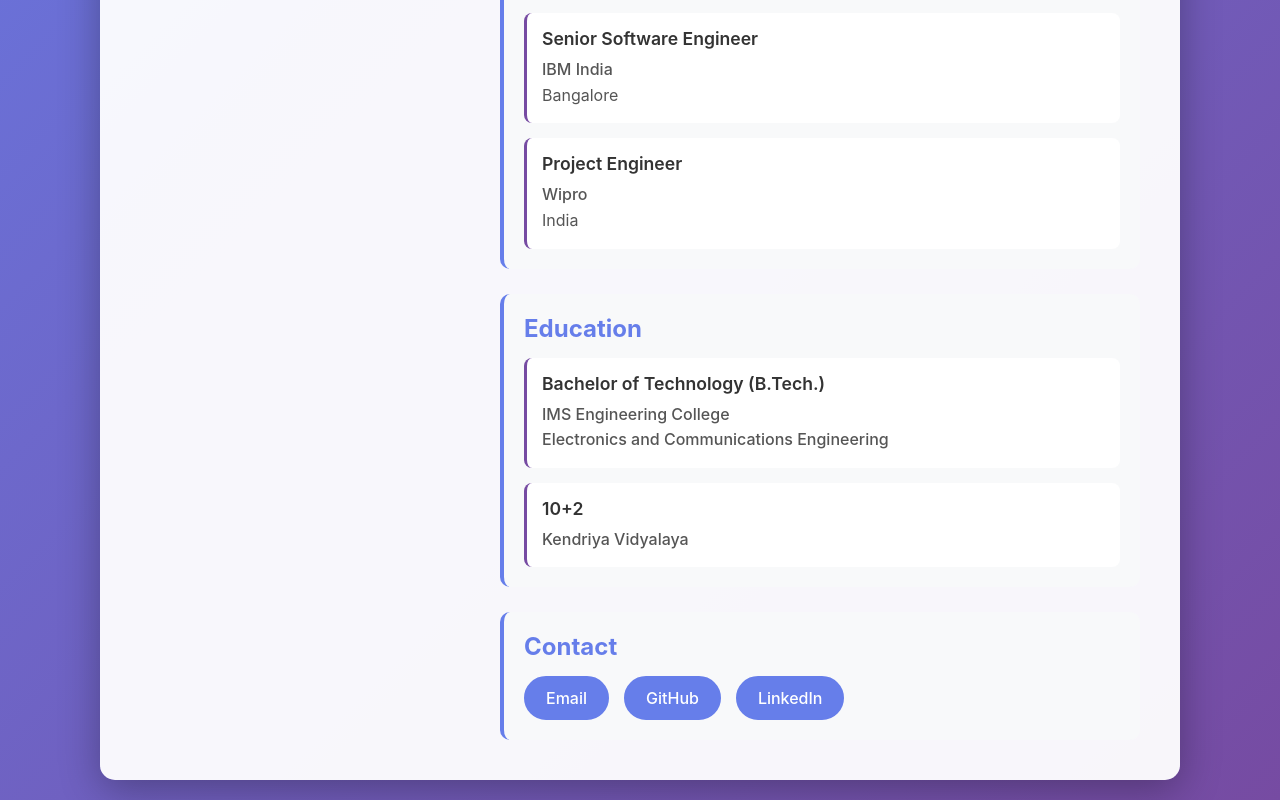
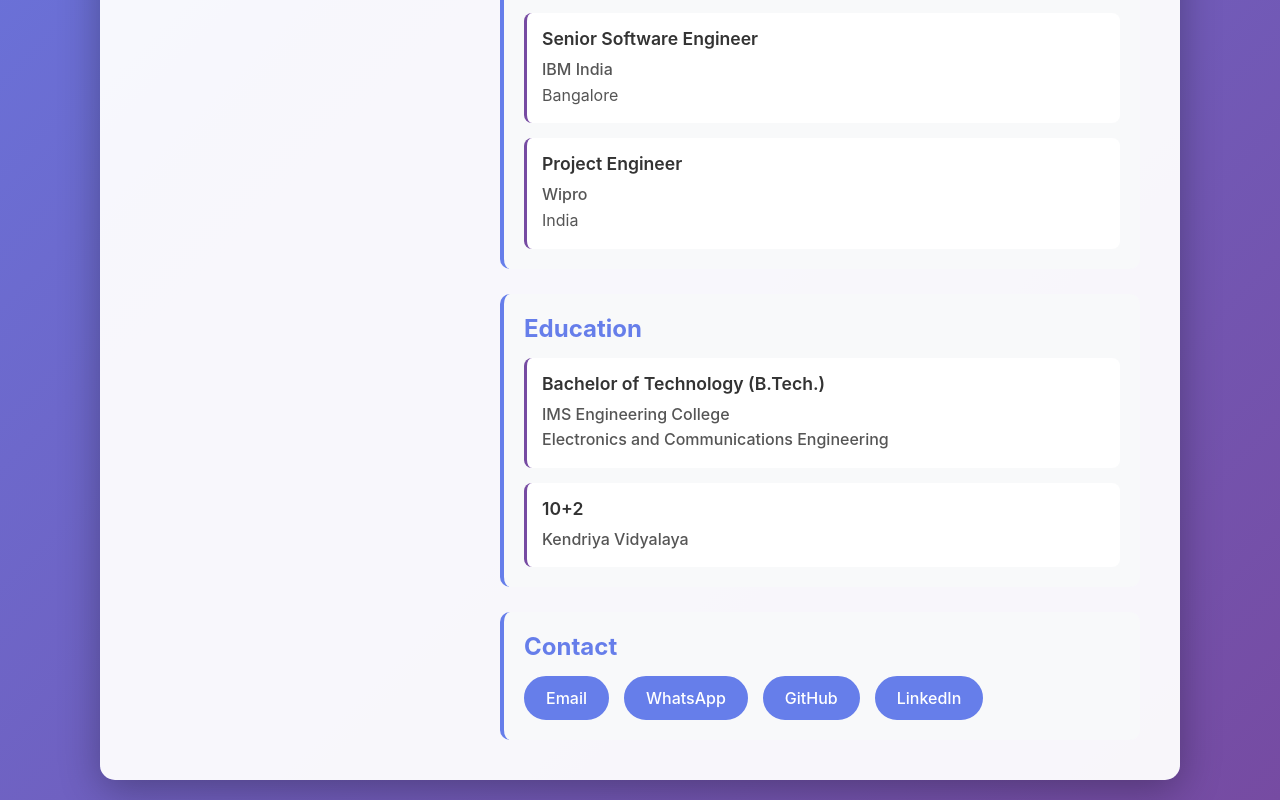
Before and after one commit to manish336514/resume-app, a React (Create React App) app: page / in a window 1280 px wide. Shown: the part 758-1558 px from the top of the page. Built offline with nearby package versions, Linux system fonts and the light colour scheme.

Commit message:
cont number

```diff
--- a/src/App.js
+++ b/src/App.js
@@ -82,6 +82,7 @@
               <h2>Contact</h2>
               <div className="contact-links">
                 <a href="mailto:manishauh2018@gmail.com" className="contact-link">Email</a>
+                <a href="https://wa.me/917892565742" target="_blank" rel="noopener noreferrer" className="contact-link">WhatsApp</a>
                 <a href="https://github.com" target="_blank" rel="noopener noreferrer" className="contact-link">GitHub</a>
                 <a href="https://www.linkedin.com/in/manish-kumar-yadav-6a520177/" target="_blank" rel="noopener noreferrer" className="contact-link">LinkedIn</a>
               </div>
```
